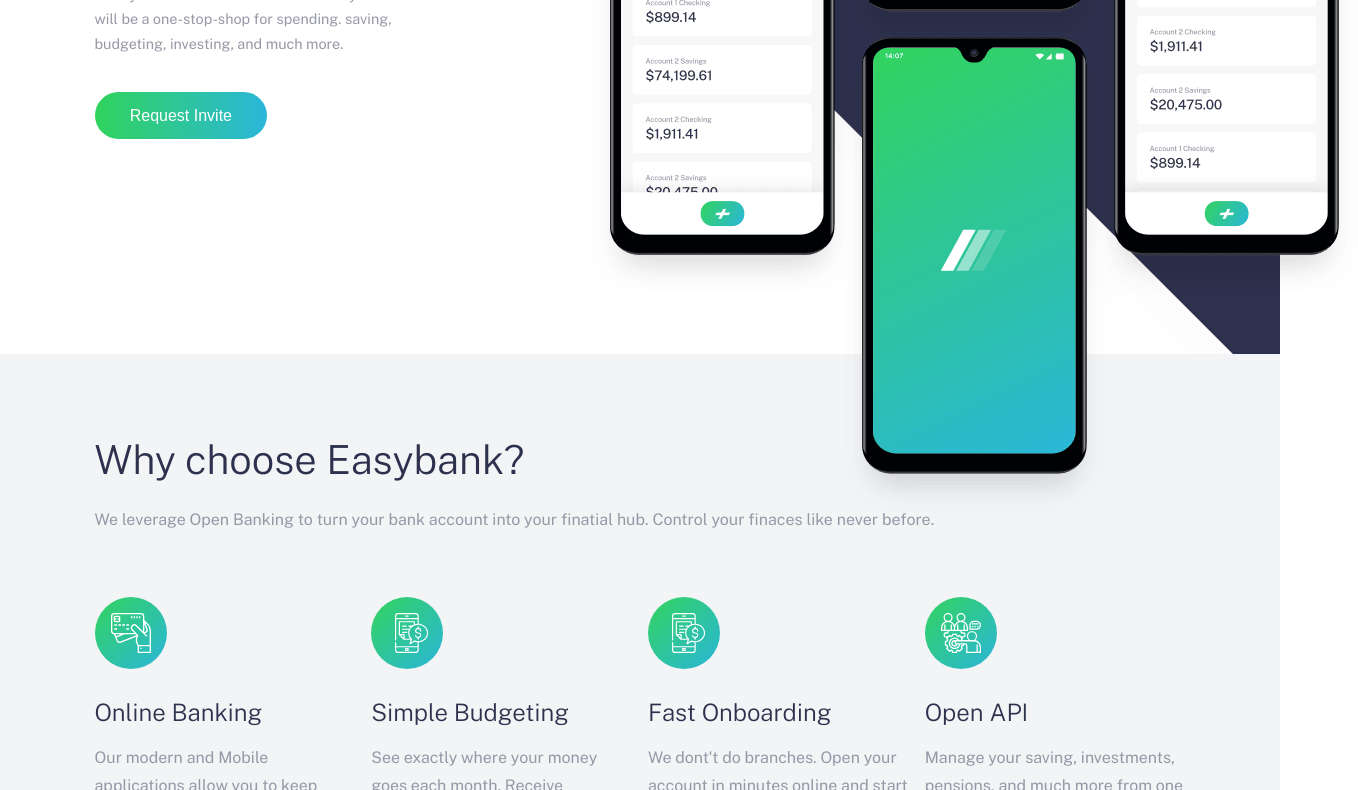
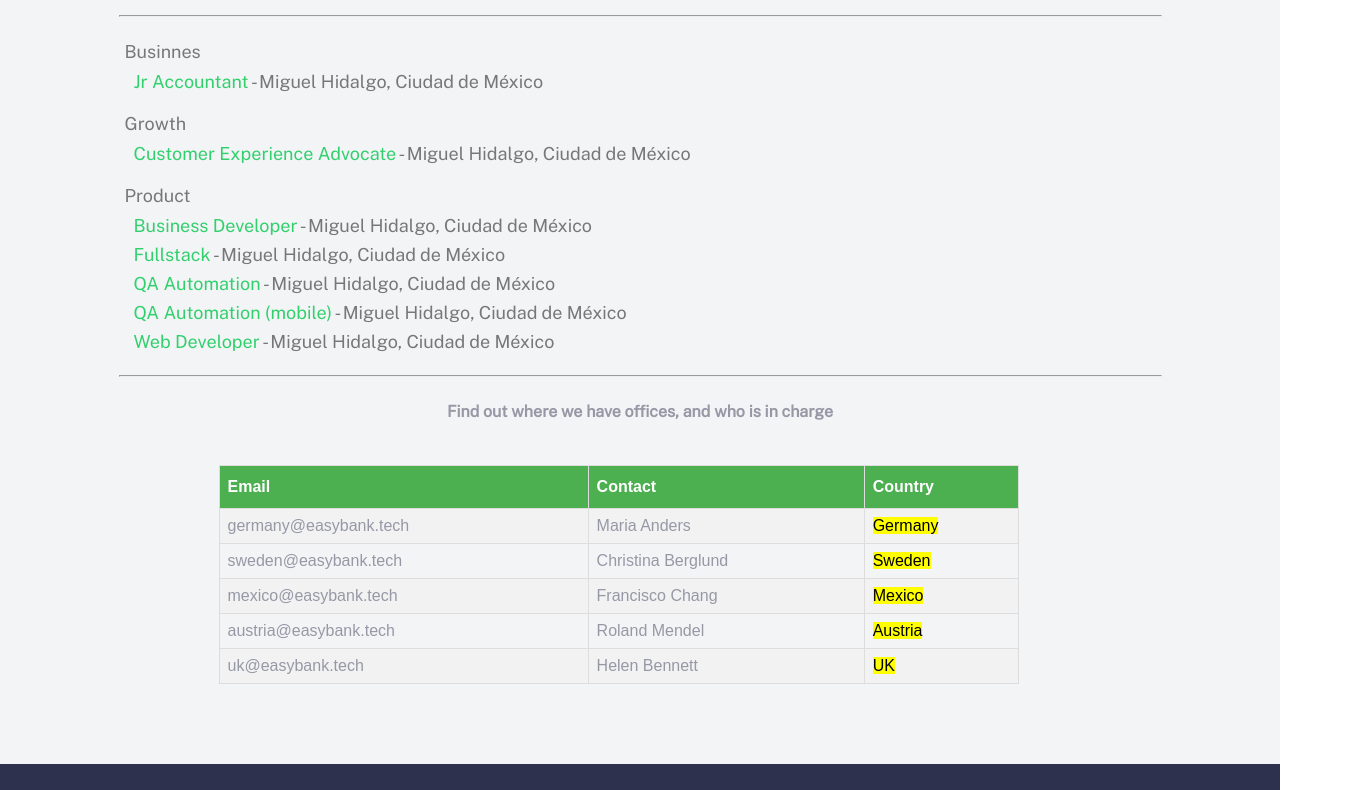
Before and after one commit to HugoLuna5/EasyBank, a plain HTML site: page careers.html in a window 1280 px wide. Shown: the part 276-1066 px from the top of the page, 1358 px wide, since content can reach past the window. Drawn offline with nearby package versions, Linux system fonts and the light colour scheme.

Commit message:
Uploaded new changes in UI

```diff
--- a/assets/css/styles.css
+++ b/assets/css/styles.css
@@ -230,6 +230,46 @@
   text-align: right;
   margin-top: 5px;
 }
+
+.containerC {
+  width: 110px;
+  display: flex;
+  justify-content: center;
+}
+
+.containerPositions {
+  margin-bottom: 25px;
+}
+
+.listVacats {
+  font-size: 22px;
+  list-style: none;
+  padding: 10px 0 0 0;
+  margin: 0;
+}
+
+.listType {
+  list-style: none;
+  font-size: 18px;
+  color: #777;
+  list-style: none !important;
+  margin: 0 !important;
+  clear: both;
+  padding: 6px;
+}
+.subListType {
+  padding: 5px;
+  list-style: none !important;
+}
+.subListType li {
+  padding: 4px;
+}
+.positionVa {
+  color: #31d06d;
+  text-decoration-style: none;
+  text-decoration: none;
+}
+
 @media screen and (min-width: 768px) {
   .latestArticles .title__h1 {
     text-align: left;
--- /dev/null
+++ b/assets/css/table.css
@@ -0,0 +1,35 @@
+.containerTable {
+  align-items: center;
+  width: 1000px;
+  align-content: center;
+  display: flex;
+  justify-content: center;
+}
+
+#careers {
+  font-family: Arial, Helvetica, sans-serif;
+  border-collapse: collapse;
+  width: 800px;
+}
+
+#careers td,
+#careers th {
+  border: 1px solid #ddd;
+  padding: 8px;
+}
+
+#careers tr:nth-child(even) {
+  background-color: #f2f2f2;
+}
+
+#careers tr:hover {
+  background-color: #ddd;
+}
+
+#careers th {
+  padding-top: 12px;
+  padding-bottom: 12px;
+  text-align: left;
+  background-color: #4caf50;
+  color: white;
+}
--- a/careers.html
+++ b/careers.html
@@ -9,6 +9,7 @@
       rel="stylesheet"
     />
     <link rel="stylesheet" href="assets/css/styles.css" />
+    <link rel="stylesheet" href="assets/css/table.css" />
   </head>
 
   <body>
@@ -39,133 +40,112 @@
         </div>
       </div>
     </header>
-    <section class="hero">
+
+    <section class="why">
       <div class="wrapper">
-        <div class="hero__content">
-          <div class="hero__image">
-            <img
-              class="hero__imageSrc"
-              src="./assets/images/image-mockups.png"
-              alt=""
-            />
+        <h1 class="title__h1">Join our team!</h1>
+        <p class="copy">
+          Our pillars are: transcendence, collaboration, innovation, integrity
+          and passion to provide the best experience to our customers.
+        </p>
+        <div class="wrapper">
+          <div class="containerPositions">
+            <h1 class="title">Vacant Positions</h1>
+            <hr />
+            <ol class="listVacats">
+              <li class="listType">
+                Businnes
+                <ul class="subListType">
+                  <li>
+                    <a class="positionVa" href="">Jr Accountant</a> - Miguel
+                    Hidalgo, Ciudad de México
+                  </li>
+                </ul>
+              </li>
+              <li class="listType">
+                Growth
+                <ul class="subListType">
+                  <li>
+                    <a class="positionVa">Customer Experience Advocate</a>
+                    - Miguel Hidalgo, Ciudad de México
+                  </li>
+                </ul>
+              </li>
+              <li class="listType">
+                Product
+                <ul class="subListType">
+                  <li>
+                    <a class="positionVa" href="">Business Developer</a> -
+                    Miguel Hidalgo, Ciudad de México
+                  </li>
+                  <li>
+                    <a class="positionVa" href="">Fullstack</a> - Miguel
+                    Hidalgo, Ciudad de México
+                  </li>
+                  <li>
+                    <a class="positionVa" href="">QA Automation</a> - Miguel
+                    Hidalgo, Ciudad de México
+                  </li>
+                  <li>
+                    <a class="positionVa" href="">QA Automation (mobile)</a> -
+                    Miguel Hidalgo, Ciudad de México
+                  </li>
+                  <li>
+                    <a class="positionVa" href="">Web Developer</a> - Miguel
+                    Hidalgo, Ciudad de México
+                  </li>
+                </ul>
+              </li>
+            </ol>
+            <hr />
           </div>
-          <div class="hero__description">
-            <h1 class="title__h1">Next generation digital banking</h1>
-            <p class="copy">
-              Take your finalcial life online. Your Easybank account will be a
-              one-stop-shop for spending. saving, budgeting, investing, and much
-              more.
+
+          <div id="containerOffices">
+            <p style="margin-bottom: 25px; text-align: center">
+              <strong
+                >Find out where we have offices, and who is in charge</strong
+              >
             </p>
-            <button class="button">Request Invite</button>
+            <br />
+            <div class="containerTable">
+              <table id="careers">
+                <tr>
+                  <th>Email</th>
+                  <th>Contact</th>
+                  <th>Country</th>
+                </tr>
+                <tr>
+                  <td>germany@easybank.tech</td>
+                  <td>Maria Anders</td>
+                  <td><mark>Germany</mark></td>
+                </tr>
+                <tr>
+                  <td>sweden@easybank.tech</td>
+                  <td>Christina Berglund</td>
+                  <td><mark>Sweden</mark></td>
+                </tr>
+                <tr>
+                  <td>mexico@easybank.tech</td>
+                  <td>Francisco Chang</td>
+                  <td><mark>Mexico</mark></td>
+                </tr>
+                <tr>
+                  <td>austria@easybank.tech</td>
+                  <td>Roland Mendel</td>
+                  <td><mark>Austria</mark></td>
+                </tr>
+                <tr>
+                  <td>uk@easybank.tech</td>
+                  <td>Helen Bennett</td>
+                  <td><mark>UK</mark></td>
+                </tr>
+              </table>
+            </div>
           </div>
         </div>
       </div>
     </section>
-    <section class="why">
-      <div class="wrapper">
-        <h1 class="title__h1">Why choose Easybank?</h1>
-        <p class="copy">
-          We leverage Open Banking to turn your bank account into your finatial
-          hub. Control your finaces like never before.
-        </p>
-        <div class="why__grid">
-          <div class="why__item">
-            <img src="./assets/images/icon-online.svg" alt="" />
-            <h1 class="title__h2">Online Banking</h1>
-            <p class="copy">
-              Our modern and Mobile applications allow you to keep track of your
-              finances wherever you are in the world.
-            </p>
-          </div>
-          <div class="why__item">
-            <img src="./assets/images/icon-budgeting.svg" alt="" />
-            <h1 class="title__h2">Simple Budgeting</h1>
-            <p class="copy">
-              See exactly where your money goes each month. Receive
-              notifications when you're close to your hitting limits.
-            </p>
-          </div>
-          <div class="why__item">
-            <img src="./assets/images/icon-budgeting.svg" alt="" />
-            <h1 class="title__h2">Fast Onboarding</h1>
-            <p class="copy">
-              We dont't do branches. Open your account in minutes online and
-              start taking control of your finances right away.
-            </p>
-          </div>
-          <div class="why__item">
-            <img src="./assets/images/icon-onboarding.svg" alt="" />
-            <h1 class="title__h2">Open API</h1>
-            <p class="copy">
-              Manage your saving, investments, pensions, and much more from one
-              account. Tracking your money has never been easier.
-            </p>
-          </div>
-        </div>
-      </div>
-    </section>
-    <section class="latestArticles">
-      <div class="wrapper">
-        <h1 class="title__h1">Latest Articles</h1>
-        <div class="latestArticles__grid">
-          <article class="latestArticles__item">
-            <img height="200" src="./assets/images/image-currency.jpg" alt="" />
-            <div class="latestArticles__item-content">
-              <small> By Claire Robinson </small>
-              <h3 class="title__h3">
-                Receive money in any currency with no fees
-              </h3>
-              <p class="copy">
-                The world is getting smaller and we’re becoming more mobile. So
-                why should you be forced to only receive money in a single …
-              </p>
-            </div>
-          </article>
-          <article class="latestArticles__item">
-            <img
-              height="200"
-              src="./assets/images/image-restaurant.jpg"
-              alt=""
-            />
-            <div class="latestArticles__item-content">
-              <small> By Wilson Hutton </small>
-              <h3 class="title__h3">
-                Treat yourself without worrying about money
-              </h3>
-              <p class="copy">
-                Our simple budgeting feature allows you to separate out your
-                spending and set realistic limits each month. That means you …
-              </p>
-            </div>
-          </article>
-          <article class="latestArticles__item">
-            <img height="200" src="./assets/images/image-plane.jpg" alt="" />
-            <div class="latestArticles__item-content">
-              <small> By Wilson Hutton </small>
-              <h3 class="title__h3">Take your Easybank card wherever you go</h3>
-              <p class="copy">
-                We want you to enjoy your travels. This is why we don’t charge
-                any fees on purchases while you’re abroad. We’ll even show you …
-              </p>
-            </div>
-          </article>
-          <article class="latestArticles__item">
-            <img height="200" src="./assets/images/image-confetti.jpg" alt="" />
-            <div class="latestArticles__item-content">
-              <small> By Claire Robinson </small>
-              <h3 class="title__h3">
-                Our invite-only Beta accounts are now live!
-              </h3>
-              <p class="copy">
-                After a lot of hard work by the whole team, we’re excited to
-                launch our closed beta. It’s easy to request an invite through
-                the site ...
-              </p>
-            </div>
-          </article>
-        </div>
-      </div>
-    </section>
+
     <footer class="footer">
       <div class="wrapper">
         <svg
```
